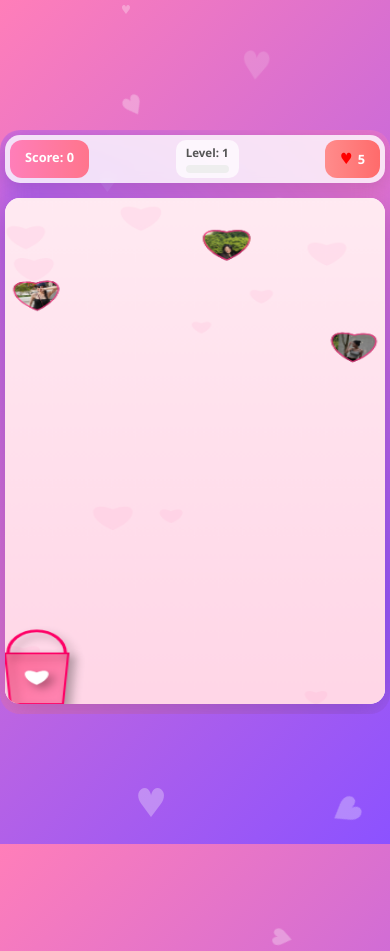
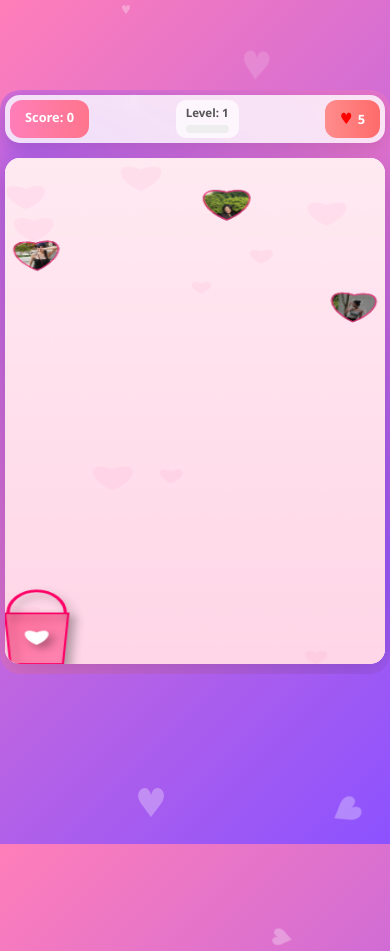
Before and after one commit to quyvuacn/Nemo-game, a website: page index.html in a window 390 px wide. Both pictures are taken after a click on the button "Start". Drawn offline with Linux system fonts and the light colour scheme.

Commit message:
Add margin-bottom to game screen in style.css

```diff
--- a/style.css
+++ b/style.css
@@ -373,6 +373,10 @@ h2 {
     font-size: 1em;
   }
 
+  #game-screen {
+    margin-bottom: 80px;
+  }
+
   #gameCanvas {
     height: 60vh;
   }
```
